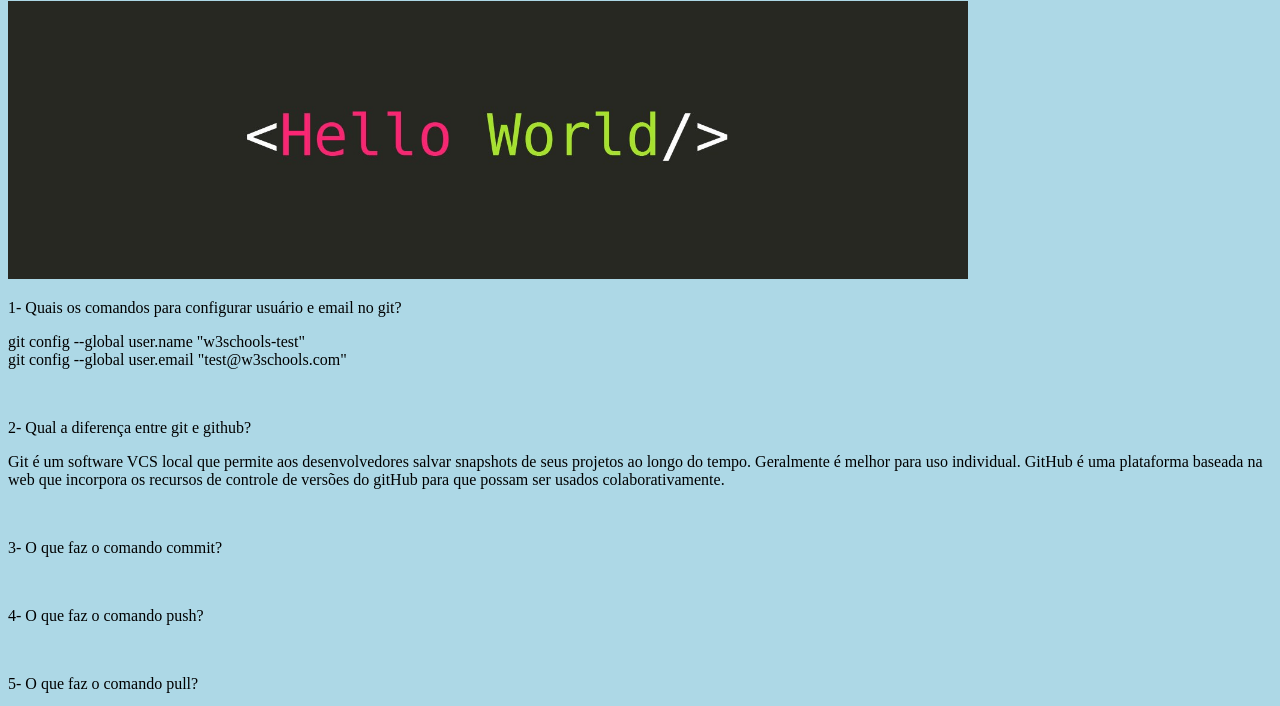
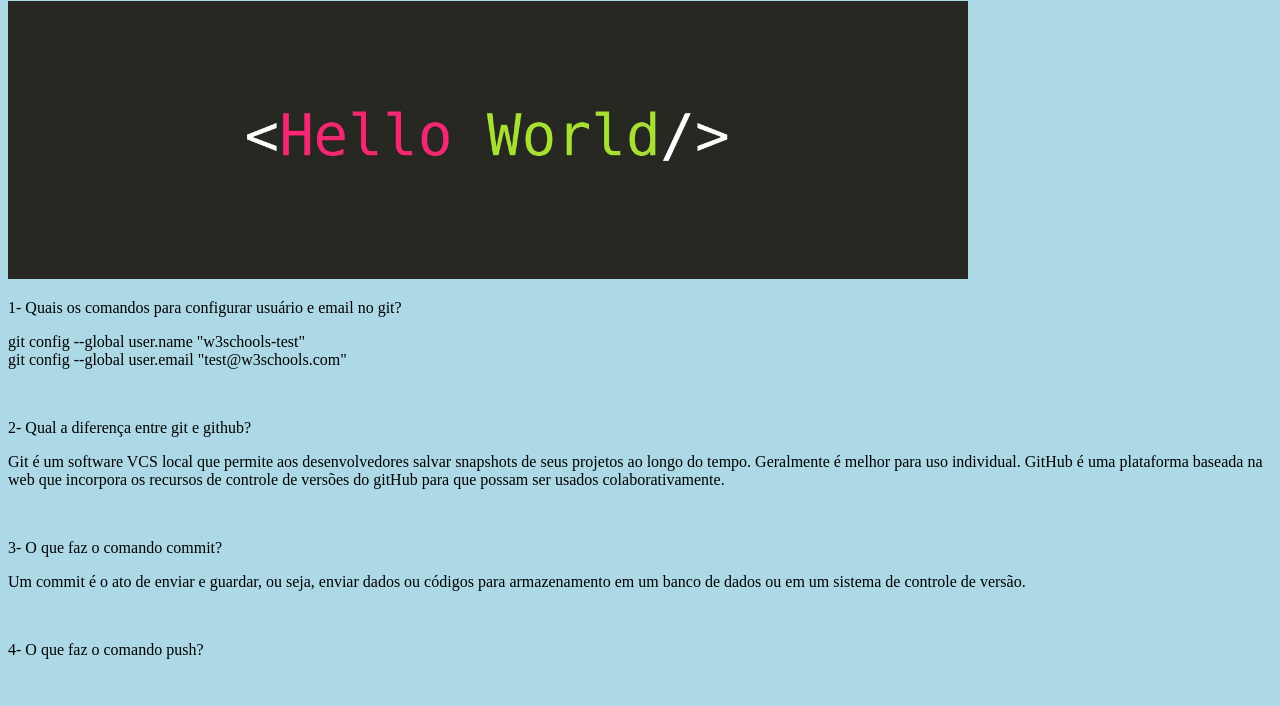
Before and after one commit to marianagmmarques/treinamento-git, a plain HTML site: page index.html in a window 1280 px wide. Shown: the part 79-785 px from the top of the page. Drawn offline with Linux system fonts and the light colour scheme.

Commit message:
Resposta pergunta 3

```diff
--- a/index.html
+++ b/index.html
@@ -18,7 +18,7 @@ Geralmente é melhor para uso individual.
 GitHub é uma plataforma baseada na web que incorpora os recursos de controle de versões do gitHub para que possam ser usados colaborativamente.</p>
 <br>
 <p>3- O que faz o comando commit?</p>
-<p></p>
+<p>Um commit é o ato de enviar e guardar, ou seja, enviar dados ou códigos para armazenamento em um banco de dados ou em um sistema de controle de versão.</p>
 <br>
 <p>4- O que faz o comando push?</p>
 <p></p>
```
